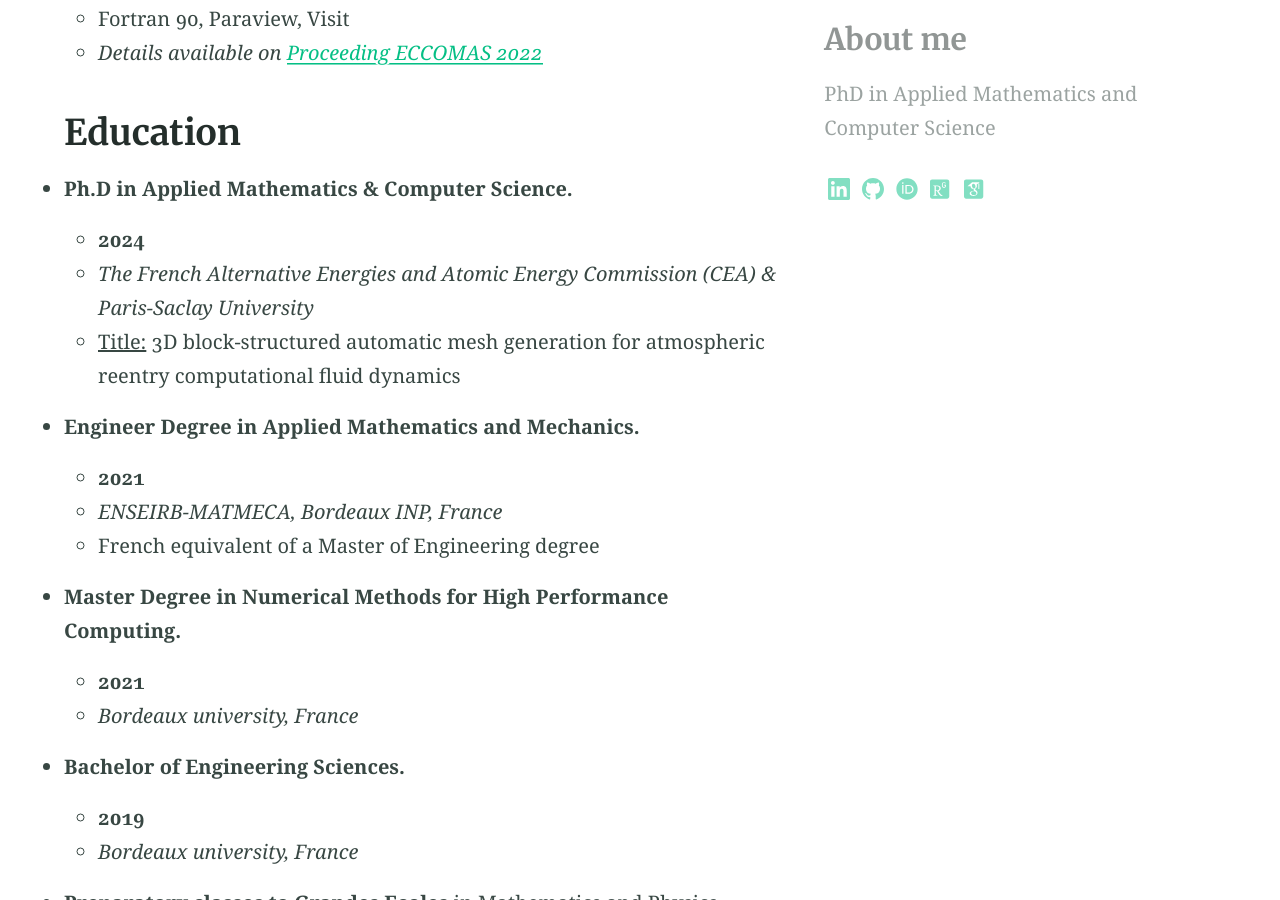
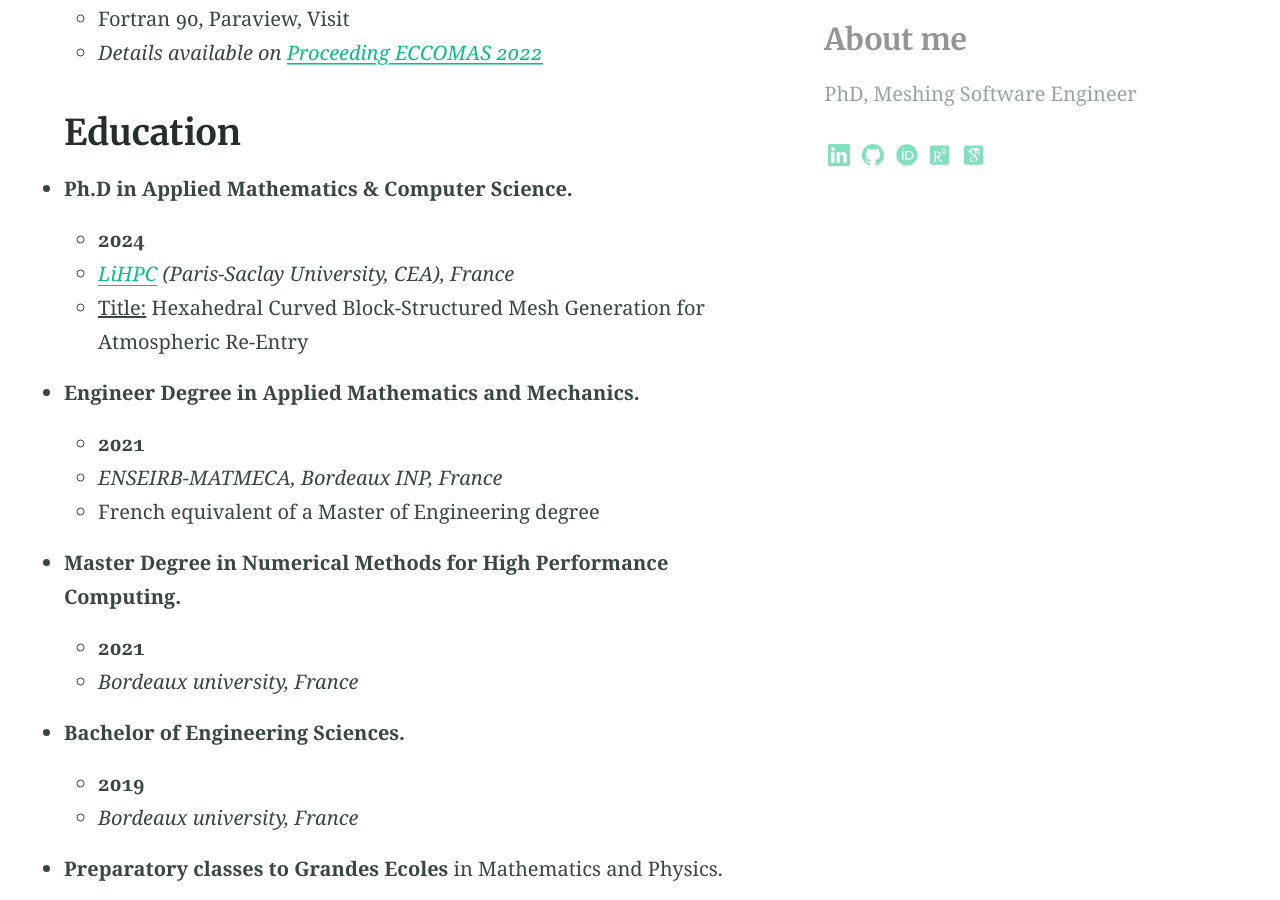
Before and after one commit to claireroche/claireroche.github.io, a Jekyll site: the page built from cv.md, in a window 1280 px wide and 900 px high, scrolled down 1886 px. Built offline with Jekyll 4.4.1, drawn with Linux system fonts in a browser that asks for light colours; a style sheet for code colours, icons or effects is not loaded; some of the changed text lies outside the part shown.

Commit message:
update cv

```diff
--- a/_config.yml
+++ b/_config.yml
@@ -96,7 +96,7 @@ encoding: utf-8				# Make sure the encoding is right
 lang: en-GB 		  	        # Set the site language
 title: "Claire Roche" 		        # Site name or title, also used in jekyll-seo-tag
 logo: "/images/wind-chime-svgrepo-com.svg" 	        # Site logo, also used in jekyll-seo-tag
-description: "PhD in Applied Mathematics and Computer Science" # Site description and default description, also used in jekyll-seo-tag
+description: "PhD, Meshing Software Engineer" # Site description and default description, also used in jekyll-seo-tag
 url: "https://claireroche.github.io/" 	        # Site url, also used in jekyll-seo-tag
 baseurl: ""
 repo: "https://github.com/claireroche/claireroche.github.io"
--- a/cv.md
+++ b/cv.md
@@ -11,7 +11,7 @@ aside: true
 
 ## Work Experience
 
-* **Meshing Software Engineer*
+* **Meshing Software Engineer**
   * **Oct. 2024 - Now**
   * _Siemens_
 
@@ -47,8 +47,8 @@ aside: true
 
 * **Ph.D in Applied Mathematics & Computer Science.**
   * **2024**
-  * _The French Alternative Energies and Atomic Energy Commission (CEA) & Paris-Saclay University_
-  * <u>Title:</u> 3D block-structured automatic mesh generation for atmospheric reentry computational fluid dynamics
+  * _[LiHPC](https://www-lihpc.cea.fr/fr/) (Paris-Saclay University, CEA), France_
+  * <u>Title:</u> Hexahedral Curved Block-Structured Mesh Generation for Atmospheric Re-Entry
 
 
 * **Engineer Degree in Applied Mathematics and Mechanics.**
```
